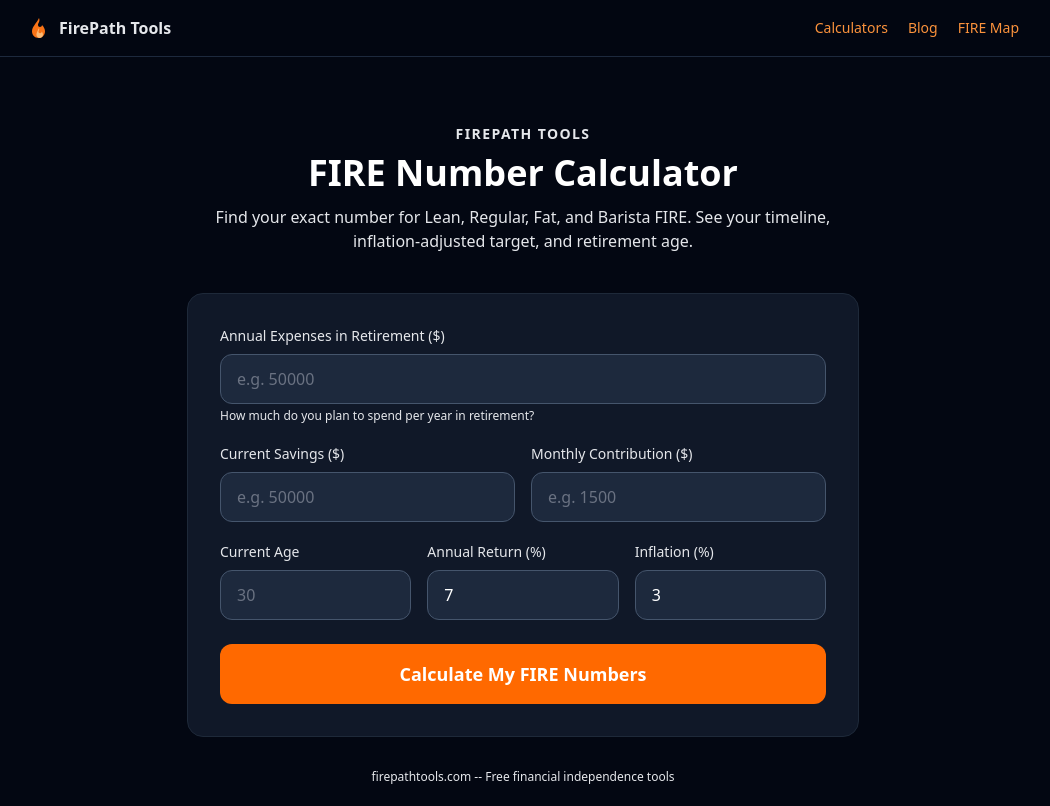
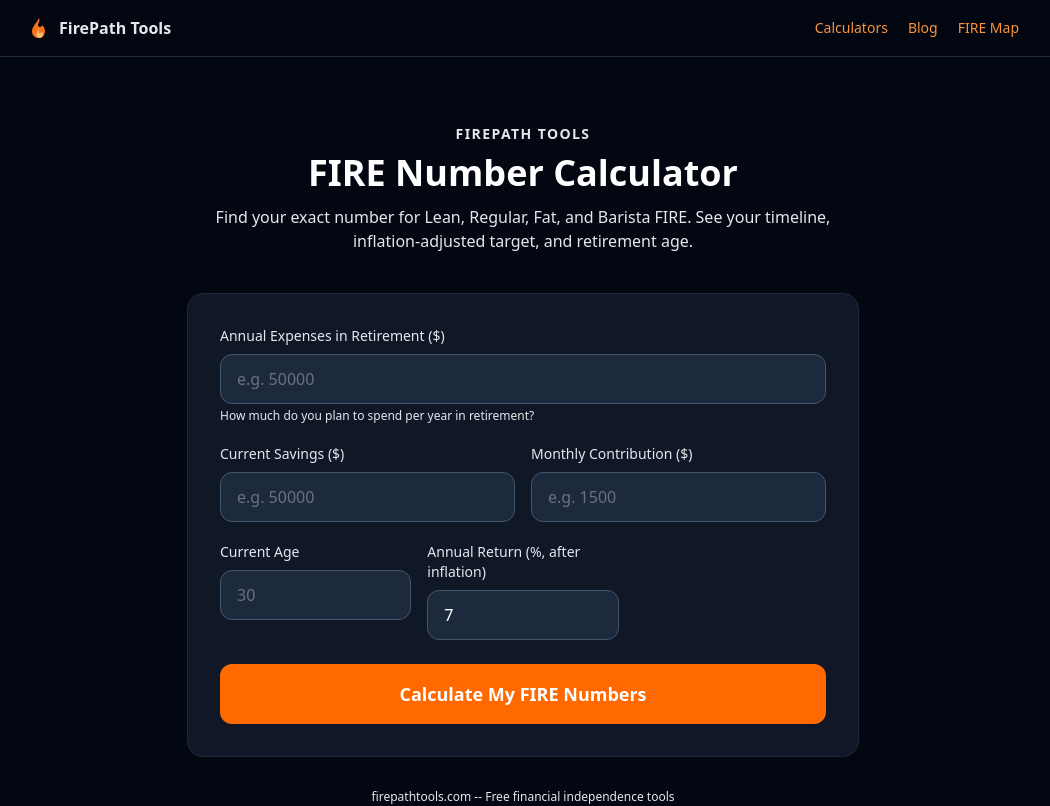
Before and after one commit to giraudsebastien79000-max/firepathtools, a Next.js app: page /tools/fire-number in a window 1280 px wide. Shown: the top 806 px of the page, without its empty margins (117-1167 px from the left). Built offline with nearby package versions, Linux system fonts and the light colour scheme.

Commit message:
Switch fire-number to real return convention and guard against empty expenses

```diff
--- a/app/tools/fire-number/FIRENumberClient.tsx
+++ b/app/tools/fire-number/FIRENumberClient.tsx
@@ -46,18 +46,17 @@ export default function FIRENumberClient() {
   const [currentSavings, setCurrentSavings] = useState("");
   const [monthlyContribution, setMonthlyContribution] = useState("");
   const [returnRate, setReturnRate] = useState("7");
-  const [inflationRate, setInflationRate] = useState("3");
-  const [currentAge, setCurrentAge] = useState("");
+    const [currentAge, setCurrentAge] = useState("");
   const [result, setResult] = useState(null);
 
   const calculate = () => {
     const expenses = parseFloat(annualExpenses);
+    if (!(expenses > 0)) { setResult(null); return; }
     const savings = parseFloat(currentSavings) || 0;
     const monthly = parseFloat(monthlyContribution) || 0;
     const r = parseFloat(returnRate) / 100;
-    const inf = parseFloat(inflationRate) / 100;
-    const age = parseFloat(currentAge) || 30;
-    const realReturn = (1 + r) / (1 + inf) - 1;
+        const age = parseFloat(currentAge) || 30;
+    const realReturn = r;
     const rMonthly = realReturn / 12;
 
     const fireTypes = FIRE_TYPES.map((type) => {
@@ -174,25 +173,13 @@ export default function FIRENumberClient() {
               </div>
               <div>
                 <label className="block text-sm font-medium text-gray-300 mb-2">
-                  Annual Return (%)
+                  Annual Return (%, after inflation)
                 </label>
                 <input
                   type="number"
                   value={returnRate}
                   onChange={(e) => setReturnRate(e.target.value)}
                   placeholder="7"
-                  className="w-full bg-slate-800 border border-slate-600 rounded-xl px-4 py-3 text-white placeholder-gray-500 focus:outline-none focus:border-orange-400"
-                />
-              </div>
-              <div>
-                <label className="block text-sm font-medium text-gray-300 mb-2">
-                  Inflation (%)
-                </label>
-                <input
-                  type="number"
-                  value={inflationRate}
-                  onChange={(e) => setInflationRate(e.target.value)}
-                  placeholder="3"
                   className="w-full bg-slate-800 border border-slate-600 rounded-xl px-4 py-3 text-white placeholder-gray-500 focus:outline-none focus:border-orange-400"
                 />
               </div>
@@ -310,16 +297,8 @@ export default function FIRENumberClient() {
                   Assumes $15,000/year from part-time work, reducing your needed
                   portfolio.
                 </p>
-                <p className="text-gray-500 pt-1">
-                  Returns are inflation-adjusted using your {inflationRate}%
-                  inflation rate and {returnRate}% nominal return (real return:{" "}
-                  {(
-                    ((1 + parseFloat(returnRate) / 100) /
-                      (1 + parseFloat(inflationRate) / 100) -
-                      1) *
-                    100
-                  ).toFixed(1)}
-                  %).
+                <p className="text-gray-500 pt-1" id="todays-dollars-note">
+                  All results are in today's dollars. Enter your return rate after inflation.
                 </p>
               </div>
             </div>
```
